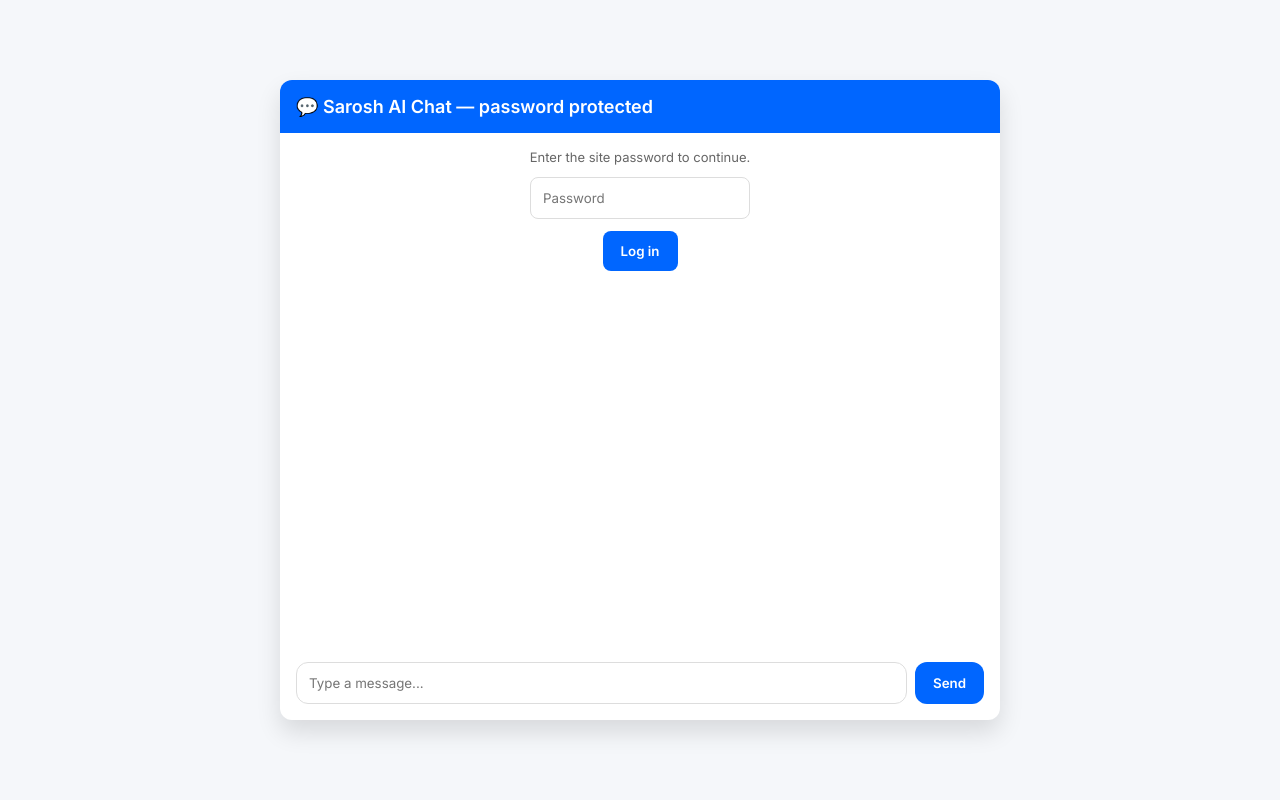
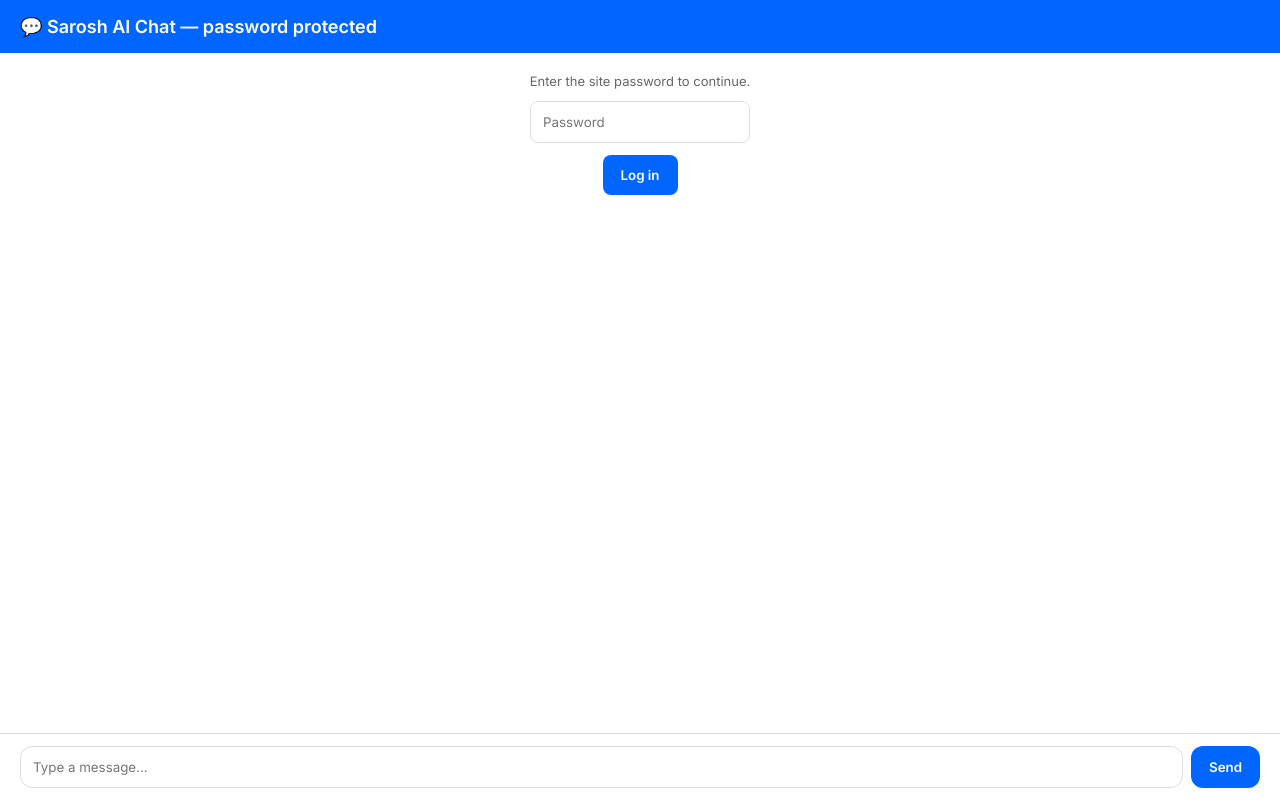
Before and after one commit to noorisarosh/sarosh-site, a plain HTML site: page index.html in a window 1280 px wide. Drawn offline with Linux system fonts and the light colour scheme.

Commit message:
Update index.html

```diff
--- a/index.html
+++ b/index.html
@@ -15,44 +15,137 @@
   }
 
   * { box-sizing: border-box; margin: 0; padding: 0; font-family: 'Inter', sans-serif; }
-  body { background: var(--bg); display: flex; align-items: center; justify-content: center; min-height: 100vh; }
+  html, body { height: 100%; width: 100%; }
+
+  body {
+    background: var(--bg);
+    display: flex;
+    flex-direction: column;
+    height: 100vh;
+    overflow: hidden;
+  }
 
   .chat-container {
-    width: 100%; max-width: 720px; height: 80vh; display: flex; flex-direction: column; border-radius: 12px;
-    overflow: hidden; background: var(--card-bg); box-shadow: 0 12px 24px rgba(0,0,0,0.12); animation: fadeIn 0.5s ease;
+    display: flex;
+    flex-direction: column;
+    flex: 1;
+    background: var(--card-bg);
+    overflow: hidden;
   }
 
   .header {
-    background: var(--primary); color: #fff; padding: 16px; font-size: 18px; font-weight: 600;
-    display: flex; justify-content: space-between; align-items: center;
+    background: var(--primary);
+    color: #fff;
+    padding: 16px 20px;
+    font-size: 18px;
+    font-weight: 600;
+    display: flex;
+    justify-content: space-between;
+    align-items: center;
   }
 
   .header button {
-    background: rgba(255,255,255,0.2); border: none; padding: 6px 12px; border-radius: 6px; color: #fff;
-    cursor: pointer; transition: background 0.2s;
+    background: rgba(255,255,255,0.2);
+    border: none;
+    padding: 6px 12px;
+    border-radius: 6px;
+    color: #fff;
+    cursor: pointer;
+    transition: background 0.2s;
   }
 
   .header button:hover { background: rgba(255,255,255,0.35); }
 
   .body {
-    flex: 1; display: flex; flex-direction: column; padding: 16px; gap: 12px;
+    flex: 1;
+    display: flex;
+    flex-direction: column;
+    overflow: hidden;
+    position: relative;
   }
 
-  #login-section { display: flex; flex-direction: column; justify-content: center; align-items: center; gap: 12px; flex: 1; }
+  #login-section {
+    flex: 1;
+    display: flex;
+    flex-direction: column;
+    justify-content: center;
+    align-items: center;
+    gap: 12px;
+    padding: 20px;
+  }
+
   #login-section input { padding: 12px; border-radius: 8px; border: 1px solid #ddd; width: 220px; }
   #login-section button { padding: 12px 18px; border-radius: 8px; border: none; background: var(--primary); color: #fff; cursor: pointer; font-weight: 600; transition: 0.2s; }
   #login-section button:hover { background: #0050cc; }
 
-  #chat-section { display: flex; flex-direction: column; height: 100%; }
-  .messages { flex: 1; overflow-y: auto; display: flex; flex-direction: column; gap: 10px; padding-right: 8px; }
-  .msg { max-width: 70%; padding: 10px 14px; border-radius: 12px; animation: fadeIn 0.3s ease; word-wrap: break-word; }
-  .msg.user { align-self: flex-end; background: var(--user-msg); color: #fff; border-bottom-right-radius: 4px; }
-  .msg.bot { align-self: flex-start; background: #eee; color: var(--bot-msg); border-bottom-left-radius: 4px; }
+  #chat-section {
+    display: flex;
+    flex-direction: column;
+    height: 100%;
+  }
 
-  .controls { display: flex; gap: 8px; margin-top: 12px; }
-  .controls input { flex: 1; padding: 12px; border-radius: 12px; border: 1px solid #ddd; }
-  .controls button { padding: 12px 18px; border-radius: 12px; border: none; background: var(--primary); color: #fff; cursor: pointer; font-weight: 600; transition: 0.2s; }
-  .controls button:hover { background: #0050cc; }
+  .messages {
+    flex: 1;
+    overflow-y: auto;
+    display: flex;
+    flex-direction: column;
+    gap: 10px;
+    padding: 20px;
+  }
+
+  .msg {
+    max-width: 70%;
+    padding: 10px 14px;
+    border-radius: 12px;
+    word-wrap: break-word;
+    animation: fadeIn 0.3s ease;
+  }
+
+  .msg.user {
+    align-self: flex-end;
+    background: var(--user-msg);
+    color: #fff;
+    border-bottom-right-radius: 4px;
+  }
+
+  .msg.bot {
+    align-self: flex-start;
+    background: #eee;
+    color: var(--bot-msg);
+    border-bottom-left-radius: 4px;
+  }
+
+  /* Floating input bar */
+  .input-bar {
+    display: flex;
+    gap: 8px;
+    padding: 12px 20px;
+    background: #fff;
+    border-top: 1px solid #ddd;
+    position: sticky;
+    bottom: 0;
+    z-index: 10;
+  }
+
+  .input-bar input {
+    flex: 1;
+    padding: 12px;
+    border-radius: 12px;
+    border: 1px solid #ddd;
+  }
+
+  .input-bar button {
+    padding: 12px 18px;
+    border-radius: 12px;
+    border: none;
+    background: var(--primary);
+    color: #fff;
+    cursor: pointer;
+    font-weight: 600;
+    transition: 0.2s;
+  }
+
+  .input-bar button:hover { background: #0050cc; }
 
   .small { font-size: 13px; color: #666; }
 
@@ -80,11 +173,14 @@
     <!-- CHAT -->
     <div id="chat-section">
       <div class="messages" id="messages"></div>
-      <div class="controls">
+
+      <!-- Floating input bar -->
+      <div class="input-bar">
         <input id="user-input" placeholder="Type a message..." />
         <button id="send-btn">Send</button>
       </div>
-      <div id="error" class="small" style="color:#b00;"></div>
+
+      <div id="error" class="small" style="color:#b00; padding: 0 20px;"></div>
     </div>
   </div>
 </div>
```
